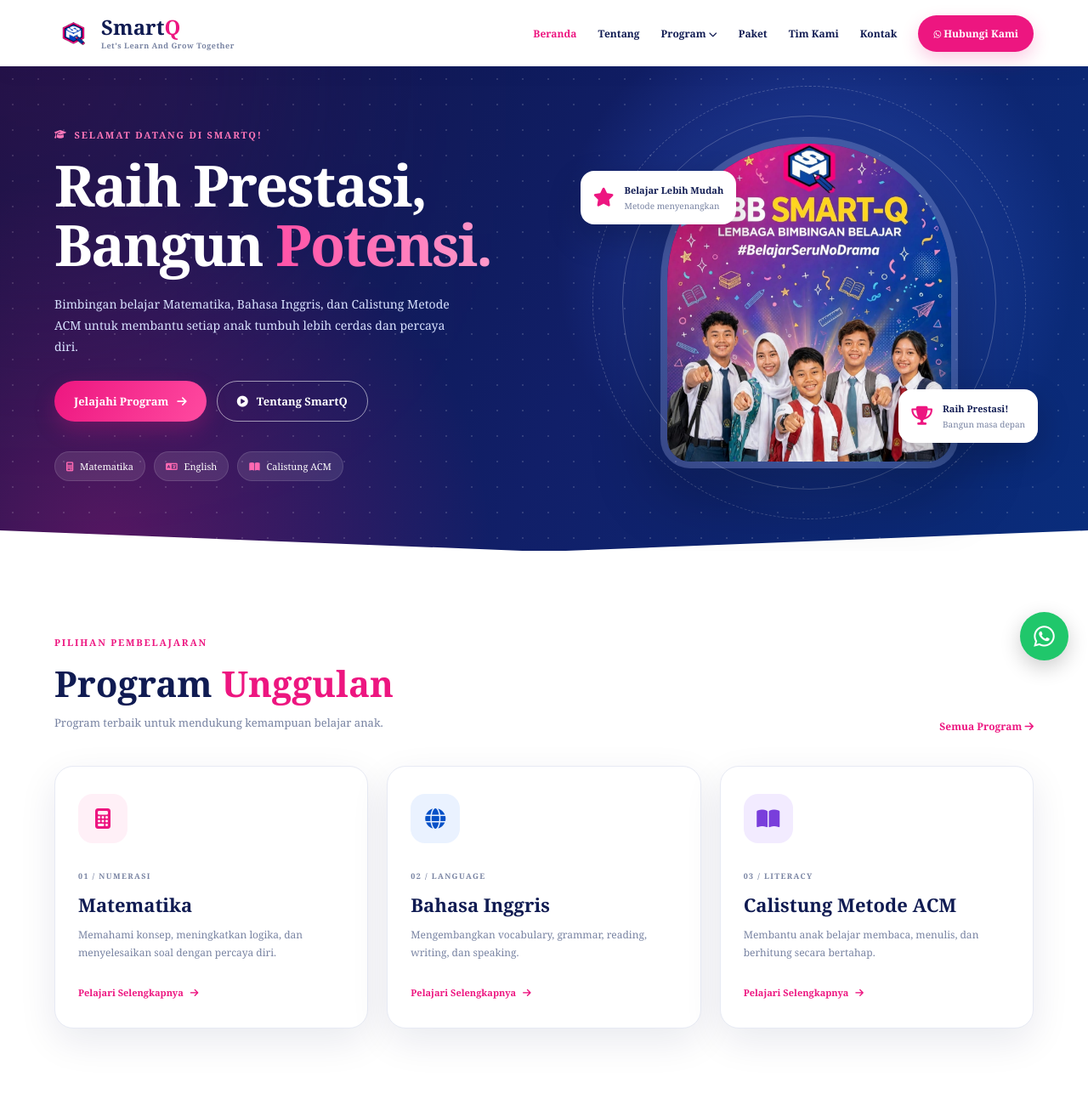
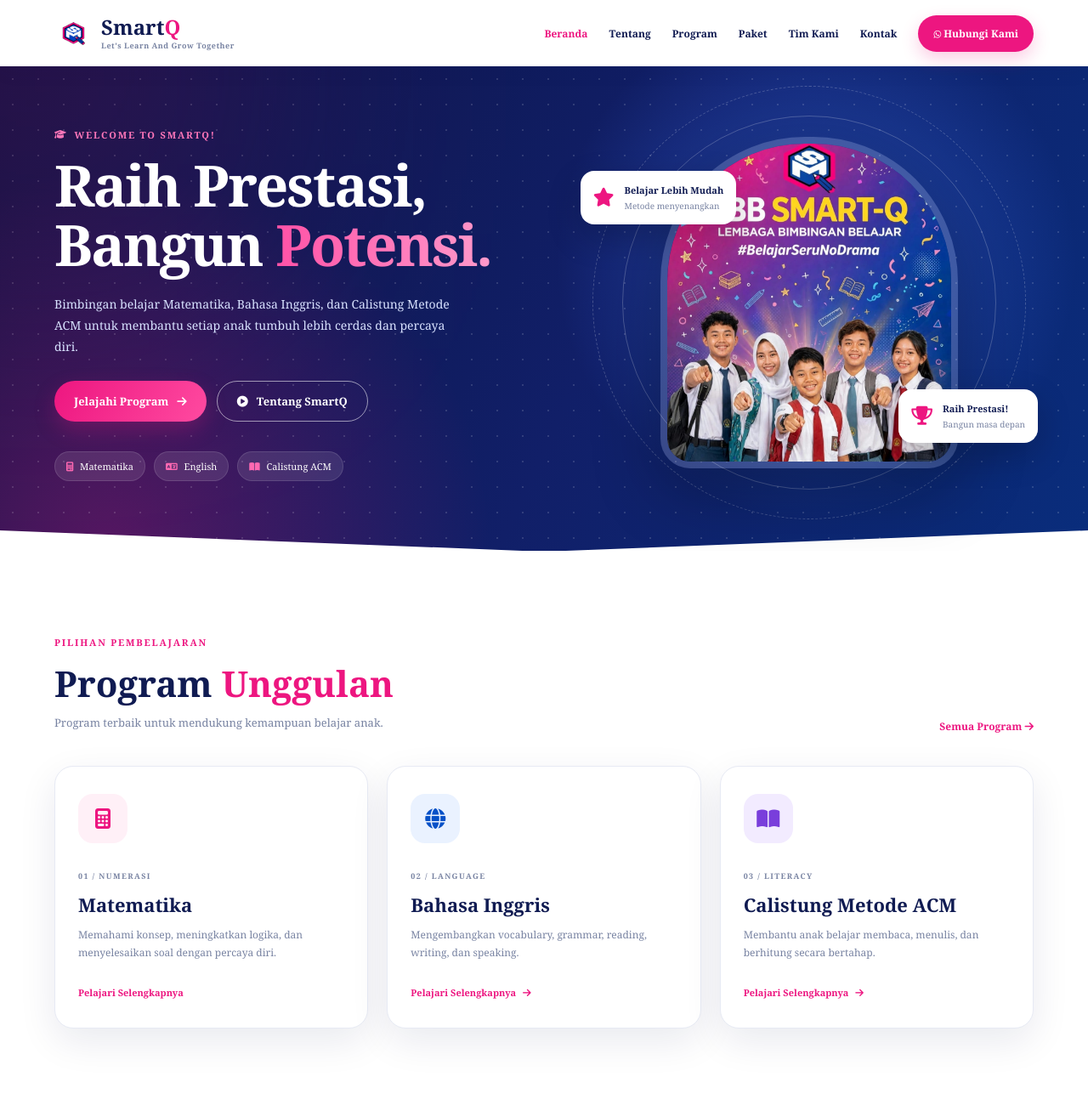
Before and after one commit to aldiansyahfadi-ai/Pra-Ujian-Akhir-Semester, a plain HTML site: page index.html in a window 1280 px wide. Shown: the top 1300 px of the page at 85% size. Drawn offline with Linux system fonts and the light colour scheme.

Commit message:
index.html program.html paket.html style.css

```diff
--- a/index.html
+++ b/index.html
@@ -29,7 +29,7 @@
         <div class="nav-links" id="navLinks">
             <a href="index.html" class="active">Beranda</a>
             <a href="#tentang">Tentang</a>
-            <a href="program.html">Program <i class="fas fa-chevron-down"></i></a>
+            <a href="program.html">Program</a>
             <a href="paket.html">Paket</a>
             <a href="#tim">Tim Kami</a>
             <a href="#kontak">Kontak</a>
@@ -50,7 +50,7 @@
             <div class="hero-text">
                 <span class="eyebrow light">
                     <i class="fas fa-graduation-cap"></i>
-                    SELAMAT DATANG DI SMARTQ!
+                    WELCOME TO SMARTQ!
                 </span>
 
                 <h1>Raih Prestasi,<br>
@@ -129,7 +129,7 @@
                     <span class="card-label">01 / NUMERASI</span>
                     <h3>Matematika</h3>
                     <p>Memahami konsep, meningkatkan logika, dan menyelesaikan soal dengan percaya diri.</p>
-                    <a href="matematika.html">Pelajari Selengkapnya <i class="fas fa-arrow-right"></i></a>
+                    <a href="matematika.html">Pelajari Selengkapnya</a>
                 </article>
 
                 <article class="program-card blue-card">
@@ -462,8 +462,6 @@
         </div>
     </div>
 </footer>
-
-<a href="#" data-wa class="floating-wa" aria-label="WhatsApp">
     <i class="fab fa-whatsapp"></i>
 </a>
 
--- a/style.css
+++ b/style.css
@@ -678,7 +678,7 @@ p {
 }
 
 .advantage-item:hover {
-    background: var(--navy);
+    background: var(--blue);
     color: white;
     transform: translateY(-5px);
 }
```
